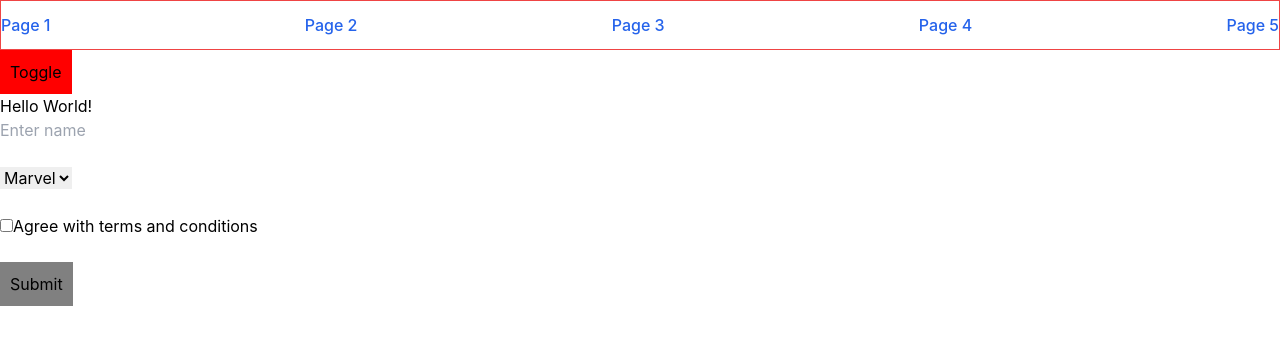
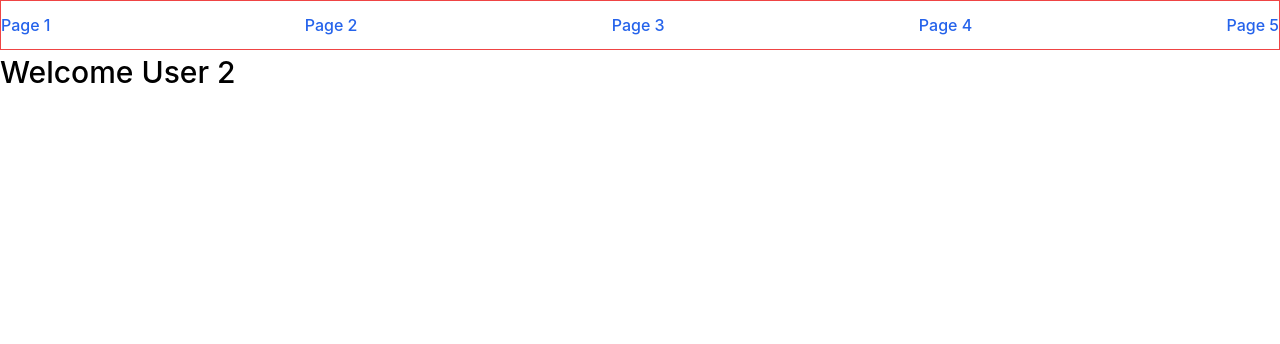
Before and after one commit to StaeyKay/Tailwind-React, a React (Create React App) app: page /page4 in a window 1280 px wide. Shown: the top 344 px of the page. Built offline with nearby package versions, Linux system fonts and the light colour scheme.

Commit message:
conditionalRenderingComponent

```diff
--- a/src/components/Profile.js
+++ b/src/components/Profile.js
@@ -1,8 +1,18 @@
-function Profile () {
+import React from "react";
+import { useState } from "react";
+
+
+function Profile() {
+    const [loggedIn, setLoggedIn] = useState(2);
 
     return (
         <div>
-            <h1 style={{fontSize: "30px", fontWeight: "500"}}>Profile component</h1>
+            {
+                loggedIn==1?<h1 style={{fontSize: "30px", fontWeight: "500"}}>Welcome User 1</h1>
+                :loggedIn==2?<h1 style={{fontSize: "30px", fontWeight: "500"}}>Welcome User 2</h1>
+                :loggedIn==3?<h1 style={{fontSize: "30px", fontWeight: "500"}}>Welcome User 3</h1>
+                :<h1 style={{fontSize: "30px", fontWeight: "500"}}>Welcome Guest</h1>
+            }
         </div>
     )
 }
--- a/src/pages/Page4.js
+++ b/src/pages/Page4.js
@@ -4,43 +4,10 @@ import Profile from "../components/Profile.js";
 
 function Page4() {
 
-    // define a state to show/hide the text
-    const [show, setShow]=useState(false)
-    const [name, setName]=useState();
-    const [interest, setInterest]=useState();
-    const [TnC, setTnC]=useState();
-
-    function handleData (e) {
-        e.preventDefault()
-    }
-    console.log("all data", name, interest, TnC)
-
     return (
 
         <div>
-
-            {/* state the conditions for hiding/showing the text */}
-            {
-            show?<h1>Hello World!</h1>:null
-            }
-            {/* <button style={{backgroundColor: "green", padding: "10px"}} onClick={()=>setShow(true)}>Show</button>
-            <button style={{backgroundColor: "red", padding: "10px"}} onClick={()=>setShow(false)}>Hide</button> */}
-            <button style={{backgroundColor: "red", padding: "10px"}} onClick={()=>setShow(!show)}>Toggle</button>
-
-            <h1>Hello World!</h1>
-            <form>
-                <input type="text" placeholder="Enter name" onChange={(e)=>setName(e.target.value)}/><br/><br/>
-                <select onChange={(e)=>{
-                    setInterest(e.target.value)
-                    console.log(e.target.value);
-                    }}>
-                    <option>Marvel</option>
-                    <option>DC</option>
-                </select><br/><br/>
-
-                <input type="checkbox" onChange={(e)=>setTnC(e.target.checked)}/><span>Agree with terms and conditions</span><br/><br/>
-                <button type="submit" style={{backgroundColor: "gray", padding: "10px"}}>Submit</button>
-            </form>
+            <Profile/>
         </div>
 
     );
```
